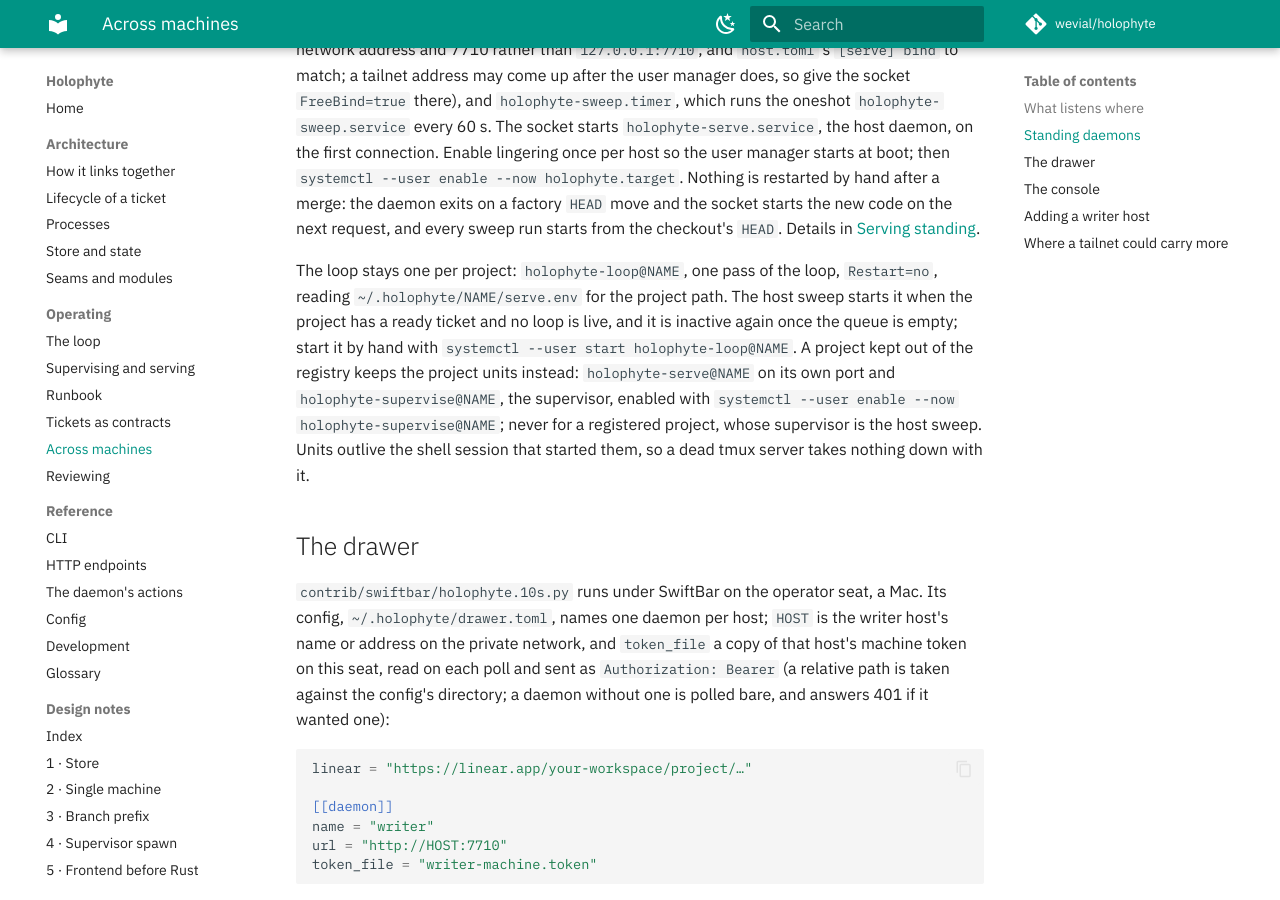
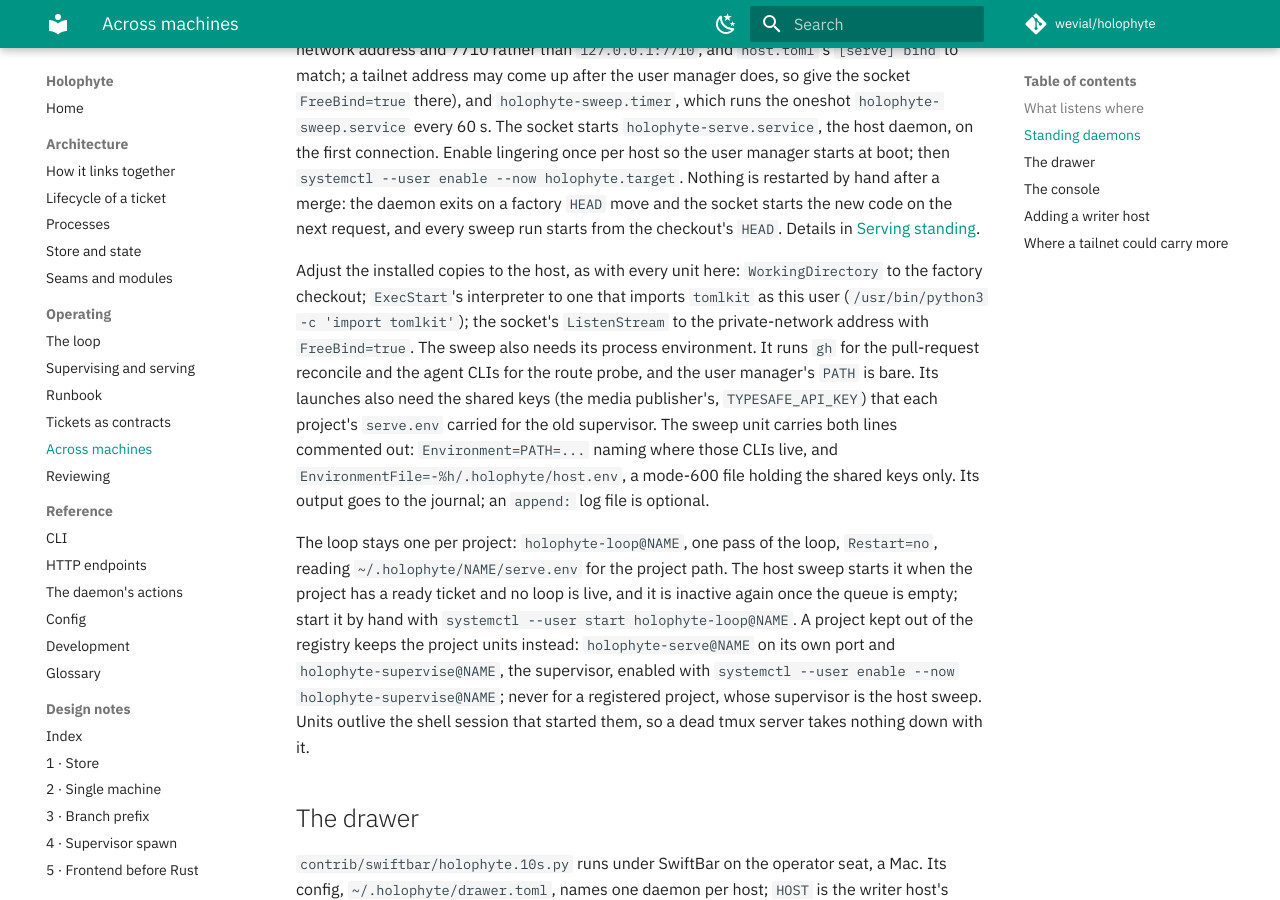
Before and after one commit to wevial/holophyte, an MkDocs documentation site: the page built from docs/operating/hosts.md, in a window 1280 px wide and 900 px high, scrolled down 1761 px. Built offline with MkDocs 1.6.1 and Material for MkDocs 9.7.7, drawn with Linux system fonts in a browser that asks for light colours; comment, search, counter and statistics services are not loaded.

Commit message:
docs(deploy): name the host sweep's PATH, shared keys and log at install
The cutover found what the rehearsal could not: the installed per-project
supervise@ units carried a PATH naming ~/.local/bin (where gh and the
agent CLIs live) and read the shared keys from each serve.env, and the new
sweep template has neither. Without the PATH the sweep's pull-request
reconcile and route probe fail on a missing executable.

holophyte-sweep.service now carries the three lines commented out, as an
"adjust to your layout" note: Environment=PATH, an optional
EnvironmentFile=-%h/.holophyte/host.env (mode 600, shared keys only) and an
append: log. deploy/README.md and docs/operating/hosts.md say when to
uncomment them, beside the WorkingDirectory, interpreter and FreeBind
notes.

```diff
--- a/docs/operating/hosts.md
+++ b/docs/operating/hosts.md
@@ -90,6 +90,20 @@ hand after a merge: the daemon exits on a factory `HEAD` move and the
 socket starts the new code on the next request, and every sweep run starts
 from the checkout's `HEAD`. Details in
 [Serving standing](../operating.md#serving-standing).
+
+Adjust the installed copies to the host, as with every unit here:
+`WorkingDirectory` to the factory checkout; `ExecStart`'s interpreter to
+one that imports `tomlkit` as this user (`/usr/bin/python3 -c 'import
+tomlkit'`); the socket's `ListenStream` to the private-network address
+with `FreeBind=true`. The sweep also needs its process environment. It
+runs `gh` for the pull-request reconcile and the agent CLIs for the route
+probe, and the user manager's `PATH` is bare. Its launches also need the
+shared keys (the media publisher's, `TYPESAFE_API_KEY`) that each
+project's `serve.env` carried for the old supervisor. The sweep unit
+carries both lines commented out: `Environment=PATH=...` naming where
+those CLIs live, and `EnvironmentFile=-%h/.holophyte/host.env`, a mode-600
+file holding the shared keys only. Its output goes to the journal; an
+`append:` log file is optional.
 
 The loop stays one per project: `holophyte-loop@NAME`, one pass of the
 loop, `Restart=no`, reading `~/.holophyte/NAME/serve.env` for the project
```
Also changed, not shown: deploy/README.md (+9 -2 lines), 1 other file.
